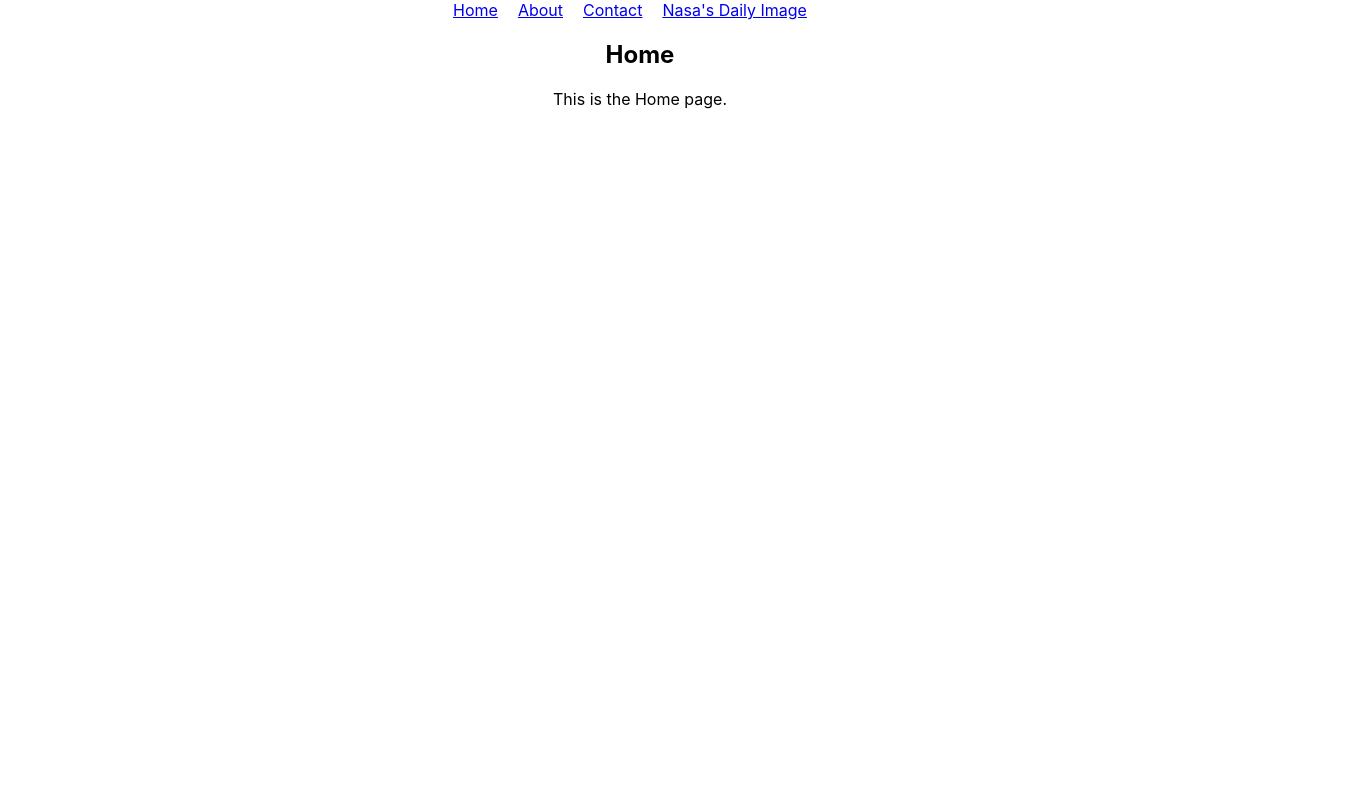
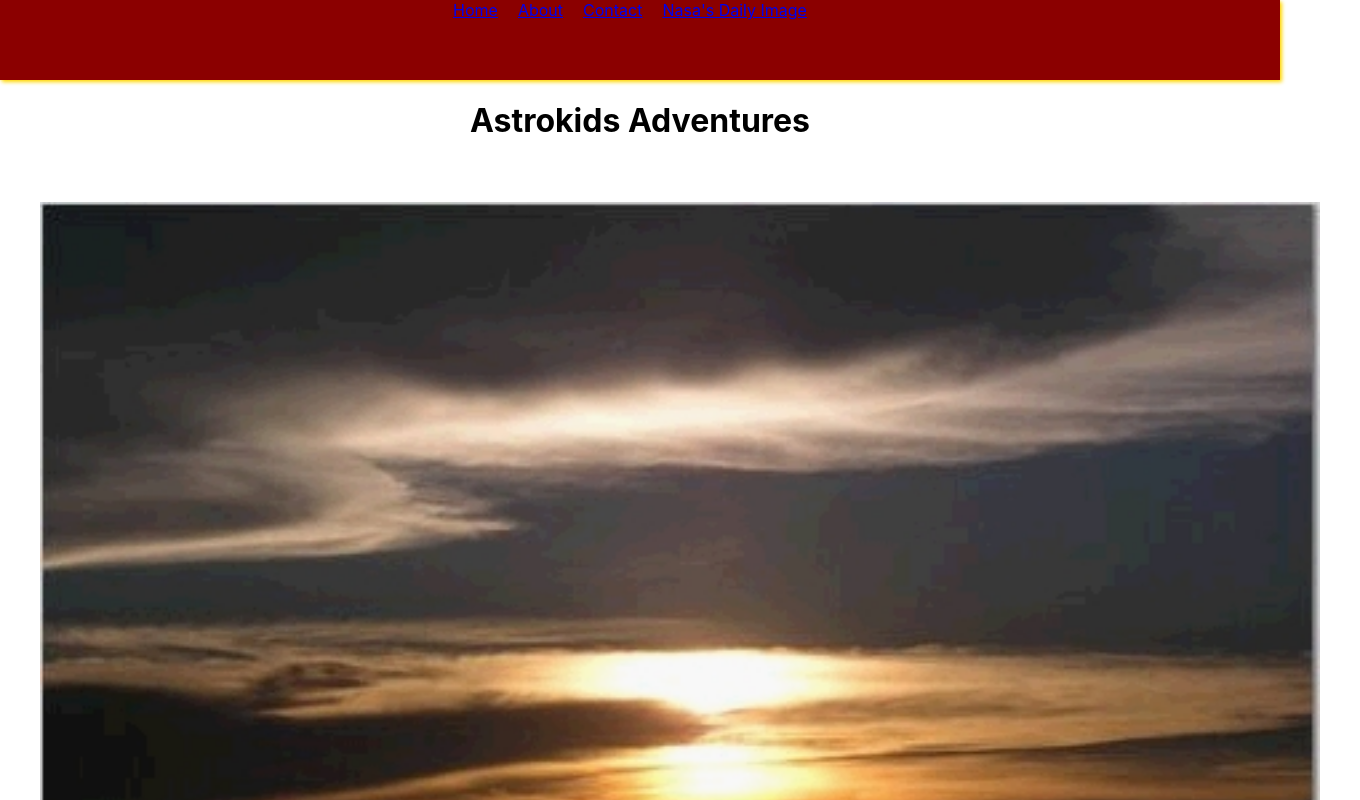
Before and after one commit to ProgramWithGraham/Jac-SPA, a React (Create React App) app in the folder Frontend/: page / in a window 1280 px wide. Shown: the top 800 px of the page, 1360 px wide, since content can reach past the window. Built offline with nearby package versions, Linux system fonts and the light colour scheme.

Commit message:
get changes merge with main

```diff
--- a/Frontend/src/Home.js
+++ b/Frontend/src/Home.js
@@ -3,8 +3,8 @@ import React from "react";
 function Home() {
   return (
     <div>
-      <h2>Home</h2>
-      <p>This is the Home page.</p>
+      <h1>Astrokids Adventures</h1>
+      <img src="./images/roatansunset03.jpg" alt="sunset" />
     </div>
   );
 }
--- a/Frontend/src/index.css
+++ b/Frontend/src/index.css
@@ -92,3 +92,21 @@ li {
 header img {
   width: 150px;
 }
+
+img {
+  width: 100%;
+  height: 100%;
+  padding: 40px;
+}
+
+nav {
+  display: flex;
+  justify-content: center;
+  margin: auto;
+  width: 100%;
+  background-color: black;
+  height: 5rem;
+  color: white;
+  background: #8b0000;
+  box-shadow: 2px 2px 4px gold, -2px -2px 4px gold;
+}
```
Also changed, not shown: Frontend/src/DailyImage.js (added, +61 -0 lines).
